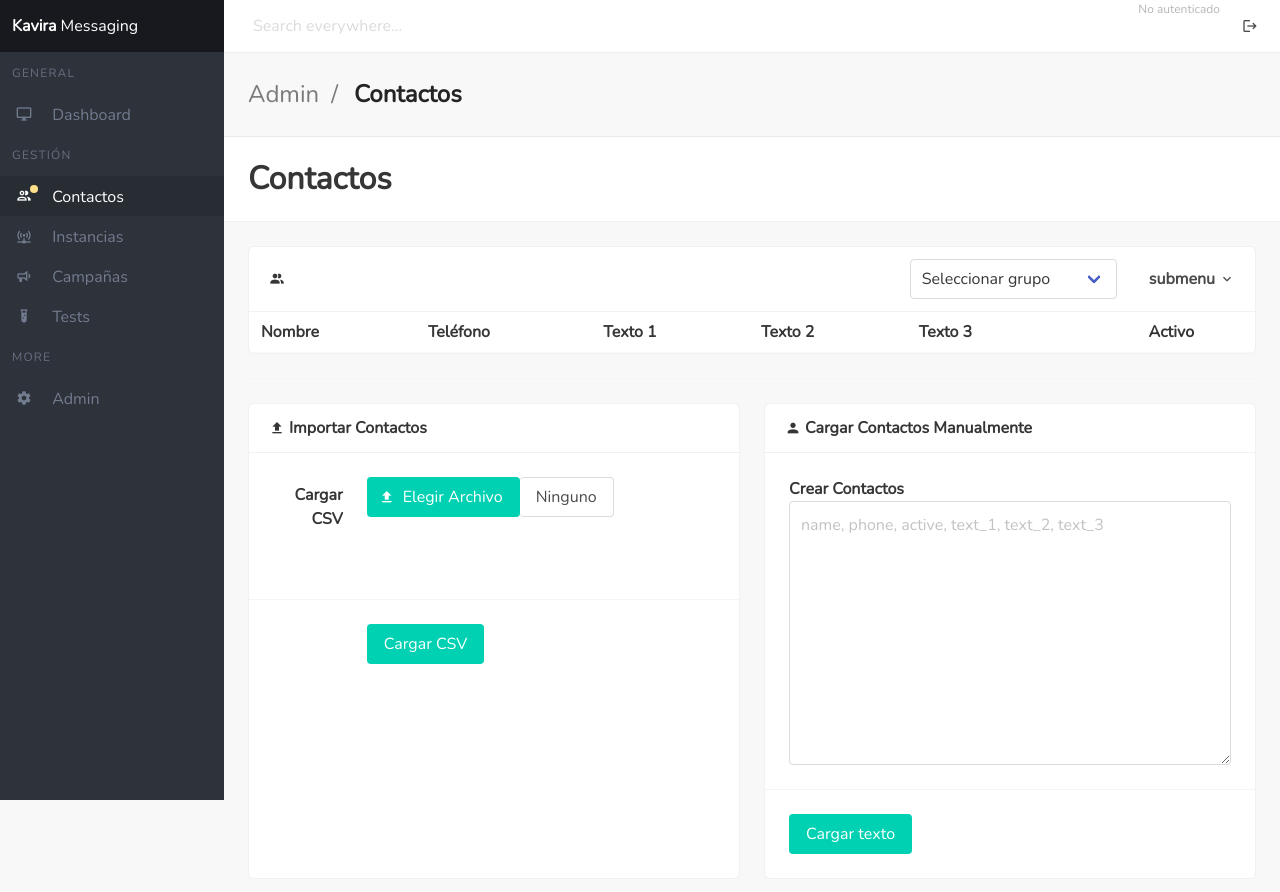
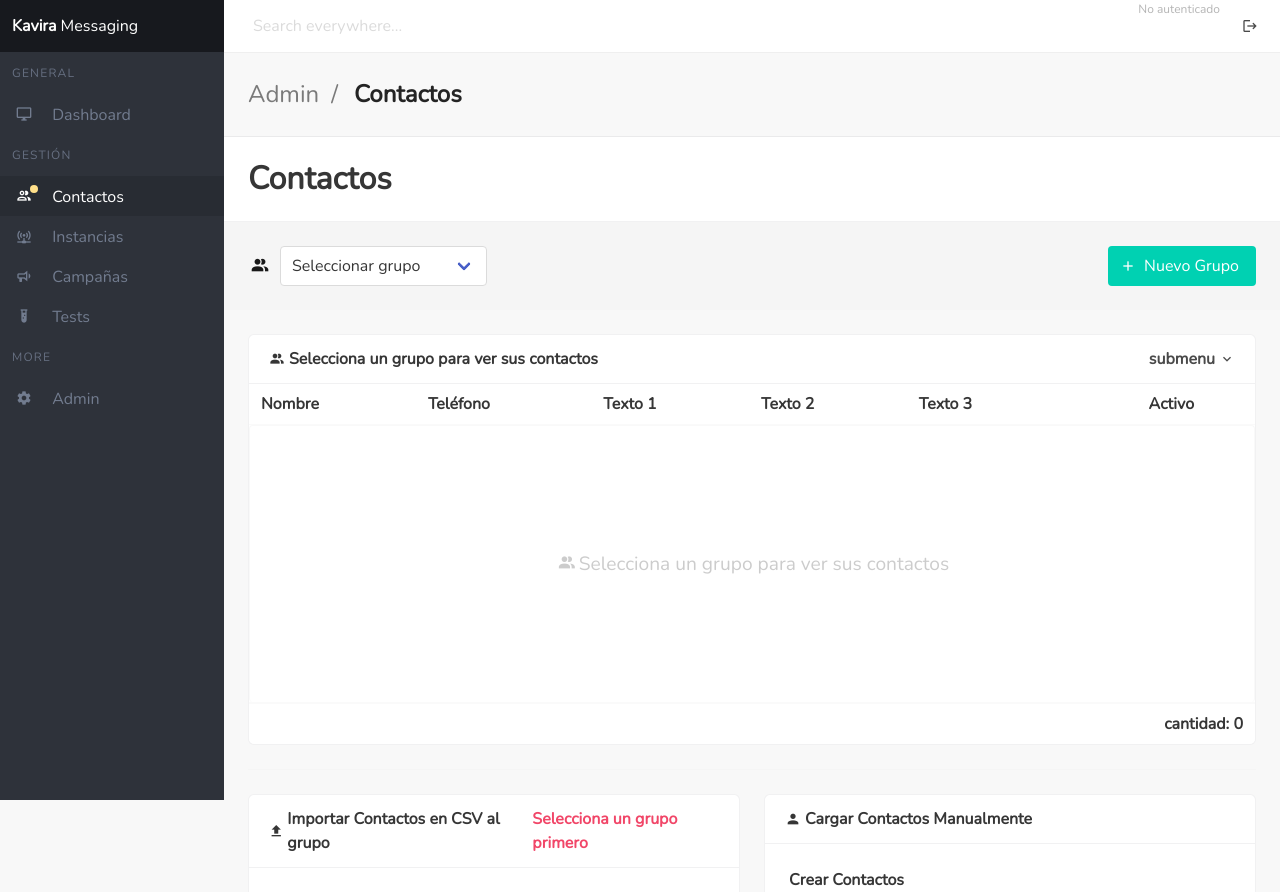
Before and after one commit to rusoftware/django-learn, a Django app: page /contacts/ in a window 1280 px wide. Shown: the top 892 px of the page. Run offline with Django 5.2, Linux system fonts and the light colour scheme; tables that the repository leaves empty hold one stand-in row (values such as "Sample post"); lists and menus that the app fills with data are empty.

Commit message:
d22 - improve contacts layout and more

```diff
--- a/app/core/static/css/main.css
+++ b/app/core/static/css/main.css
@@ -1,5 +1,9 @@
 .has-background-grey-soft {
   background-color: #ebebeb;
+}
+
+.has-text-grey-soft {
+  color: #ccc;
 }
 
 .box.whatsapp-preview {
--- a/app/core/static/js/main.js
+++ b/app/core/static/js/main.js
@@ -11,5 +11,38 @@
   });
 }
 
+
+// This JS is used to handle modal forms for confirmation before submitting actions like delete.
+// It allows opening a modal with a form, closing it, and submitting the form when confirmed.
+// It uses a global variable to keep track of the form to be submitted.
+let modalFormToSubmit = null;
+
+function openModalWithForm(form, modalId = 'confirm-modal') {
+  modalFormToSubmit = form;
+  document.getElementById(modalId).classList.add('is-active');
+}
+
+function closeModal(modalId = 'confirm-modal') {
+  document.getElementById(modalId).classList.remove('is-active');
+  modalFormToSubmit = null;
+}
+
+function submitModalForm(modalId = 'confirm-modal') {
+  if (modalFormToSubmit) modalFormToSubmit.submit();
+}
+
+document.addEventListener('click', function (e) {
+  if (
+    e.target.matches('.modal-background') ||
+    e.target.matches('.modal-close') ||
+    e.target.matches('.jb-modal-close')
+  ) {
+    const modal = e.target.closest('.modal');
+    if (modal) modal.classList.remove('is-active');
+  }
+});
+
+
+
 // Ejemplo de uso:
 // setupSelectParamUpdater("groupSelector", "group");
--- /dev/null
+++ b/app/core/templates/core/_confirm_modal.html
@@ -0,0 +1,18 @@
+<div id="{{ modal_id|default:'confirm-modal' }}" class="modal">
+  <div class="modal-background"></div>
+  <div class="modal-card">
+    <header class="modal-card-head">
+      <p class="modal-card-title">{{ title|default:"¿Confirmar?" }}</p>
+      <button class="delete" aria-label="close" onclick="closeModal('{{ modal_id|default:'confirm-modal' }}')"></button>
+    </header>
+    <section class="modal-card-body">
+      {{ body|default:"¿Estás seguro?" }}
+    </section>
+    <footer class="modal-card-foot">
+      <button class="button is-danger" onclick="submitModalForm('{{ modal_id|default:'confirm-modal' }}')">
+        {{ confirm_text|default:"Sí, confirmar" }}
+      </button>
+      <button class="button" onclick="closeModal('{{ modal_id|default:'confirm-modal' }}')">Cancelar</button>
+    </footer>
+  </div>
+</div>
--- a/app/core/templates/core/campaign_send.html
+++ b/app/core/templates/core/campaign_send.html
@@ -91,15 +91,13 @@
             <thead>
               <tr>
                 <th>Instancia</th>
-                <th>EvoApi Name</th>
                 <th class="has-text-right">Estado</th>
               </tr>
             </thead>
             <tbody>
               {% for instance in instances %}
               <tr data-instance="{{ instance.instance_name }}">
-                <td>{{ instance.description }}</td>
-                <td>{{ instance.instance_name }}</td>
+                <td title="{{ instance.instance_name }}">{{ instance.description }}</td>
                 <td class="status-tag has-text-right">
                   <span class="tag is-info">wait...</span>
                 </td>
--- a/app/core/templates/core/contact_list.html
+++ b/app/core/templates/core/contact_list.html
@@ -1,4 +1,5 @@
 {% extends "core/base.html" %}
+{% load static %}
 
 {% block meta_title %}{{ APP_NAME }} · {{ page_title }}{% endblock %}
 {% block meta_description %}Probador de envíos de mensajes para herramientas internas.{% endblock %}
@@ -34,8 +35,36 @@
           Contactos
         </h1></div>
       </div>
-      <div class="level-right" style="display: none;">
-        <div class="level-item"></div>
+    </div>
+  </div>
+</section>
+
+<section class="hero is-light is-small">
+  <div class="hero-body">
+    <div class="level">
+      <div class="level-left">
+        <div class="level-item">
+          <p class="subtitle">
+            <span class="icon"><i class="mdi mdi-account-multiple"></i></span>
+            <div class="ml-2">
+            {% include "core/_contacts_group_selector.html" with groups=groups selected_group=selected_group select_id="groupSelector" %}
+            </div>
+          </p>
+        </div>
+      </div>
+      <div class="level-right">
+        <div class="level-item">
+          <div class="buttons is  right">
+            <!-- <a href="#" class="button is-primary">
+              <span class="icon"><i class="mdi mdi-plus"></i></span>
+              <span>Nuevo Contacto</span>
+            </a> -->
+            <a href="#" class="button is-primary">
+              <span class="icon"><i class="mdi mdi-plus"></i></span>
+              <span>Nuevo Grupo</span>
+            </a>
+          </div>
+        </div>
       </div>
     </div>
   </div>
@@ -48,10 +77,11 @@
     <header class="card-header">
       <div class="card-header-title">
         <span class="icon"><i class="mdi mdi-account-multiple"></i></span>
-        {{ selected_group.name }}
-      </div>
-      <div class="card-header-icon">
-        {% include "core/_contacts_group_selector.html" with groups=groups selected_group=selected_group select_id="groupSelector" %}
+        {% if selected_group %}
+          Contactos del grupo: {{ selected_group.name }}
+        {% else %}
+          Selecciona un grupo para ver sus contactos
+        {% endif %}
       </div>
       <!-- <a href="#" class="card-header-icon">
         <span class="icon"><i class="mdi mdi-reload"></i></span>
@@ -77,6 +107,17 @@
             </tr>
             </thead>
             <tbody>
+            {% if not contacts %}
+            <tr>
+              <td colspan="7" class="empty-table">
+                <div>
+                  <span class="icon"><i class="mdi mdi-account-multiple"></i></span>
+                  Selecciona un grupo para ver sus contactos
+                </div>
+              </td>
+            </tr>
+            {% endif %}
+
             {% for contact in contacts %}
             <tr>
               <td>{{ contact.name }}</td>
@@ -104,14 +145,28 @@
                 </td>
                 <td>
                 <div class="buttons is-right">
-                  <button class="button is-small is-danger jb-modal" data-target="sample-modal" type="button">
-                    <span class="icon"><i class="mdi mdi-trash-can"></i></span>
-                  </button>
+                  <form method="post" action="{% url 'contact_delete' contact.pk %}" style="display: inline;">
+                    {% csrf_token %}
+                    <button type="button" title="Borrar" class="button is-small is-danger" onclick="openModalWithForm(this.form, 'confirm-delete-modal')">
+                      <span class="icon is-small"><i class="mdi mdi-delete"></i></span>
+                    </button>
+                  </form>
                 </div>
               </td>
             </tr>
             {% endfor %}
             </tbody>
+            <tfoot>
+            <tr>
+              <th colspan="7" class="has-text-right">
+                {% if contacts %}
+                 cantidad: {{ contacts|length }}
+                {% else %}
+                 cantidad: 0
+                {% endif %}
+              </th>
+            </tr>
+            </tfoot>
           </table>
         </div>
 
@@ -154,34 +209,21 @@
 
 
   <div class="tile is-ancestor">
-    <!-- Carga de contactos CSV -->
-    <!--
-    <h2>Subir archivo CSV</h2>
-    <form method="post" enctype="multipart/form-data">
-        {% csrf_token %}
-        {% for field in form_csv %}
-          <div class="field">
-            <label class="label" for="{{ field.id_for_label }}">{{ field.label }}</label>
-            <div class="control">
-              {{ field }}
-            </div>
-            {% if field.errors %}
-              <p class="help is-danger">{{ field.errors|striptags }}</p>
-            {% endif %}
-          </div>
-        {% endfor %}
-        <button type="submit" class="button is-primary">Cargar CSV</button>
-    </form>
-    -->
     <div class="tile is-parent">
       <div class="card tile is-child">
         <header class="card-header">
           <p class="card-header-title">
             <span class="icon"><i class="mdi mdi-upload default"></i></span>
-            Importar Contactos
+            Importar Contactos en CSV al grupo&nbsp;
+            {% if not selected_group %}
+              <span class="has-text-danger">Selecciona un grupo primero</span>
+            {% else %}
+              <span class="has-text-success">{{ selected_group.name }}</span>
+            {% endif %}
           </p>
         </header>
         <div class="card-content">
+          <p class="subtitle is-5">1. Seleccioná un archivo con contactos:</p>
           <form method="post" enctype="multipart/form-data">
             {% csrf_token %}
             {% for field in form_csv %}
@@ -194,8 +236,8 @@
                     <label class="upload control">
                       {{ form_csv.file }}
                       <a class="button is-primary">
-                        <span class="icon"><i class="mdi mdi-upload default"></i></span>
-                        <span>Elegir Archivo</span>
+                        <span class="icon"><i class="mdi mdi-magnify-scan default"></i></span>
+                        <span>Elegir archivo</span>
                       </a>
                       <span class="file-name" id="file-name">Ninguno</span>
                     </label>
@@ -206,18 +248,24 @@
                 <p class="help is-danger">{{ form_csv.file.errors|striptags }}</p>
               {% endif %}
             </div>
+            <hr>
+            <p class="subtitle is-5">2. Verifica los contactos a cargar:</p>
             <div class="field">
-              <div class="field-body">
-                <div id="csv-preview" class="box is-shadowless p-4" style="overflow-x: auto;"></div>
+              <div class="field">
+                <div id="csv-preview" class="table-container scrollable-table"></div>
               </div>
             </div>
             <hr>
+            <p class="subtitle is-5">3. Carga el archivo</p>
             <div class="field is-horizontal">
               <div class="field-label is-normal"></div>
               <div class="field-body">
                 <div class="field">
                   <div class="control">
-                    <button type="submit" class="button is-primary">Cargar CSV</button>
+                    <button type="submit" class="button is-primary" id="uploadBtn" disabled>
+                      <i class="mdi mdi-upload"></i>
+                      <span class="ml-2">Cargar CSV</span>
+                    </button>
                   </div>
                 </div>
               </div>
@@ -229,24 +277,6 @@
     </div>
 
     <!-- Carga Contactos Texto -->
-    <!--
-    <h2>Cargar contactos manualmente</h2>
-    <form method="post">
-        {% csrf_token %}
-        {% for field in form_text %}
-          <div class="field">
-            <label class="label" for="{{ field.id_for_label }}">{{ field.label }}</label>
-            <div class="control">
-              {{ field }}
-            </div>
-            {% if field.errors %}
-              <p class="help is-danger">{{ field.errors|striptags }}</p>
-            {% endif %}
-          </div>
-        {% endfor %}
-        <button type="submit" class="button is-primary">Cargar texto</button>
-    </form>
-    -->
     <div class="tile is-parent">
       <div class="card tile is-child">
         <header class="card-header">
@@ -287,6 +317,11 @@
     </div>
   </div>
 </section>
+
+<!-- Modal de confirmación para borrar contacto -->
+{% include "core/_confirm_modal.html" with modal_id="confirm-delete-modal" title="¿Confirmar borrado?" body="¿Seguro que querés borrar este contacto?" confirm_text="Sí, borrar" %}
+<!---->
+
 {% endblock %}
 
 {% block extra_scripts %}
@@ -294,6 +329,8 @@
   const input = document.querySelector('input[type="file"]');
   const fileName = document.getElementById('file-name');
   const preview = document.getElementById('csv-preview');
+  const uploadBtn = document.getElementById('uploadBtn');
+  uploadBtn.disabled = true;
 
   input.addEventListener('change', () => {
     const file = input.files[0];
@@ -301,13 +338,14 @@
     preview.innerHTML = '';
 
     if (file && file.type === 'text/csv') {
+      uploadBtn.disabled = false;
       const reader = new FileReader();
       reader.onload = function(e) {
-        const lines = e.target.result.split('\n').slice(0, 5); // solo 5 primeras
+        const lines = e.target.result.split('\n').filter(Boolean);
         const table = document.createElement('table');
-        table.className = 'table is-striped is-hoverable is-fullwidth';
-        const headerRow = document.createElement('tr');
-        headerRow.innerHTML = '<th>Nombre</th><th>Teléfono</th><th>Activo</th><th>Texto 1</th><th>Texto 2</th><th>Texto 3</th>';
+        table.className = 'table is-striped is-hoverable is-fullwidth scrollable-table csv-preview-table';
+        const headerRow = document.createElement('thead');
+        headerRow.innerHTML = '<tr><th>Nombre</th><th>Teléfono</th><th>Activo</th><th>Texto 1</th><th>Texto 2</th><th>Texto 3</th></tr>';
         table.appendChild(headerRow);
 
         lines.forEach((line, index) => {
@@ -358,5 +396,30 @@
   // Select customers group
   setupSelectParamUpdater("groupSelector", "group");
 </script>
+{% endblock %}
 
+{% block extra_styles %}
+<style>
+td.empty-table {
+  background-color: #fff;
+  border: 1px solid #f9f9f9;
+  border-radius: 4px;
+}
+td.empty-table:hover {
+  background-color: #fff;
+}
+.empty-table div {
+  display: flex;
+  align-items: center;
+  justify-content: center;
+  height: 260px;
+  color: #CCC;
+  font-size: 1.2em;
+  text-align: center;
+}
+#csv-preview {
+  max-height: 300px;
+  overflow-y: auto;
+}
+</style>
 {% endblock %}
--- a/app/core/urls.py
+++ b/app/core/urls.py
@@ -16,6 +16,7 @@
     path('instances/<int:pk>/toggle/', views.toggle_instance_active, name='toggle_instance'),
     path('check-instance-status/<str:instance_name>/', views.check_instance_status, name='check_instance_status'),
     path('contacts/<int:pk>/toggle/', views.toggle_contact_active, name='toggle_contact'),
+    path("contacts/<int:pk>/delete/", views.contact_delete, name="contact_delete"),
     # test endpoints and view
     path("test-tools/", views.test_tools_view, name="test_tools"),
     path('test-send-text/', views.test_send_text, name='test_send_text'),
--- a/app/core/views.py
+++ b/app/core/views.py
@@ -132,6 +132,14 @@
     contact.save()
     return JsonResponse({'active': contact.active})
 
+@require_http_methods(["POST"])
+def contact_delete(request, pk):
+    contact = get_object_or_404(Contact, pk=pk)
+    # if contact.active:
+    #     return JsonResponse({"error": "No se puede eliminar un contacto activo."}, status=400)
+
+    contact.delete()
+    return redirect('contact_list')
 
 # ================================
 # Listado de instancias
@@ -196,6 +204,8 @@
         instance = get_object_or_404(MessageCampaign, pk=pk)
         if instance.status not in (MessageCampaign.STATUS_UNSENT, MessageCampaign.STATUS_ERROR):
             return redirect("campaign_list")
+        if instance.send_type == 'media':
+            instance.mimetype, instance.mediatype = get_mimetype_and_mediatype(instance.media_file.name if instance.media_file else instance.media_url)
     else:
         instance = None
 
```
Also changed, not shown: app/core/templates/core/_whatsapp_preview.html (+9 -1 lines), app/core/templates/core/campaign_list.html (+88 -36 lines).
